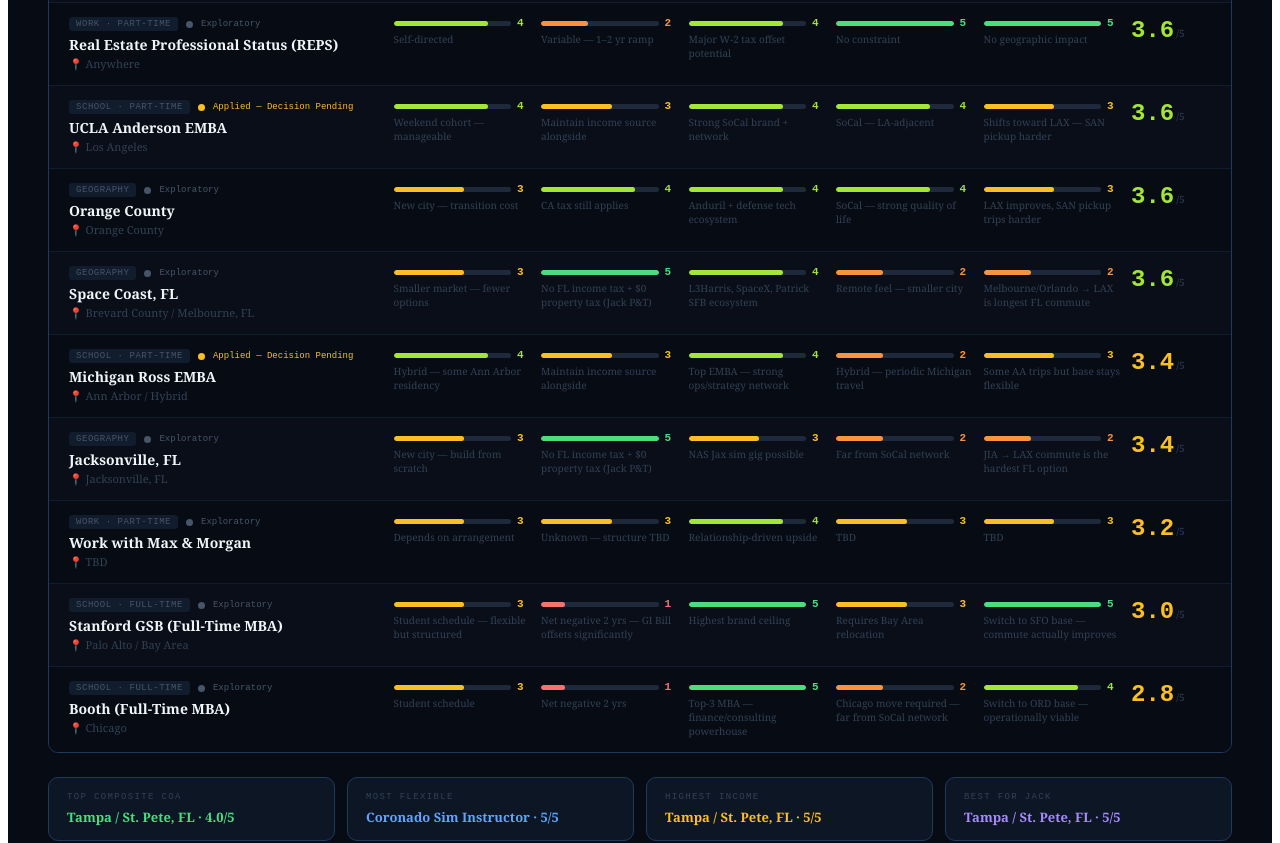
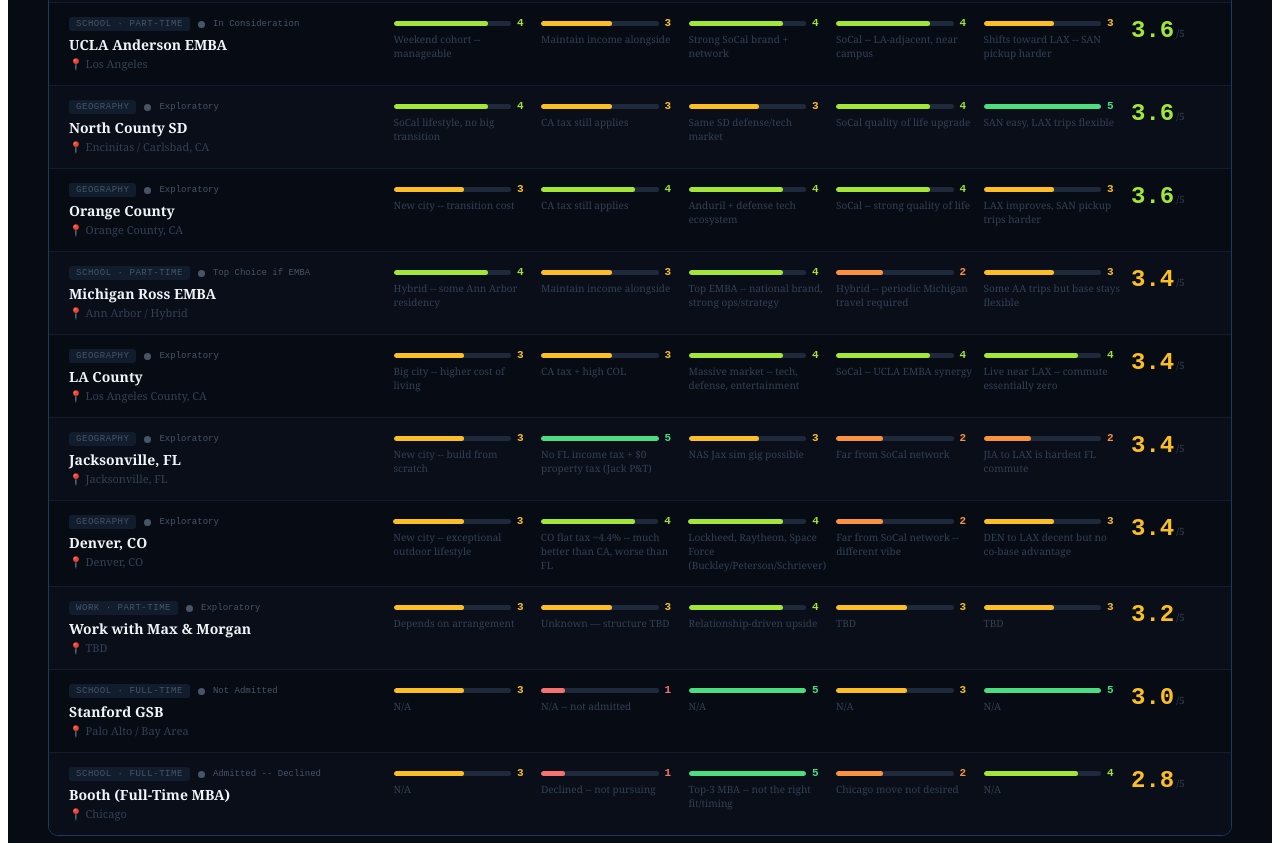
Before and after one commit to bigwiff1/nikki-coa-dev, a React (Create React App) app: page / in a window 1280 px wide. Shown: the part 980-1823 px from the top of the page. Built offline with nearby package versions, Linux system fonts and the light colour scheme.

Commit message:
changing due to decisions

```diff
--- a/src/App.js
+++ b/src/App.js
@@ -61,107 +61,117 @@
     upsideNote: "Very high — Anduril pre-IPO", geoNote: "OC move required",
     jackNote: "Closer to LAX, loses SAN pickup trips",
     notes: "Anduril is the tier-1 target. Pre-IPO equity is meaningful. OC move is required — makes sim commute untenable. Conflicts with all grad school. Jack base shifts toward LAX which improves his commute, but loses SAN trip pickup flexibility.",
-    synergies: [13], conflicts: [1, 7, 8, 9, 10],
+    synergies: [13], conflicts: [1, 9, 10],
   },
   {
-    id: 7, category: "School · Full-Time", name: "Stanford GSB (Full-Time MBA)",
-    status: "Exploratory", geo: "Palo Alto / Bay Area",
+    id: 7, category: "School · Full-Time", name: "Stanford GSB",
+    status: "Not Admitted", geo: "Palo Alto / Bay Area",
     flexScore: 3, incomeScore: 1, upsideScore: 5, geoScore: 3, jackScore: 5,
-    incomeNote: "Net negative 2 yrs — GI Bill offsets significantly", flexNote: "Student schedule — flexible but structured",
-    upsideNote: "Highest brand ceiling", geoNote: "Requires Bay Area relocation",
-    jackNote: "Switch to SFO base — commute actually improves",
-    notes: "Biggest brand, biggest opportunity cost, biggest upside. GI Bill covers significant cost. Full-time = no full-time job alongside. Jack switches to SFO base — his commute legitimately improves. Cannot combine with any other school track or full-time work.",
-    synergies: [], conflicts: [5, 6, 8, 9, 10],
+    incomeNote: "N/A -- not admitted", flexNote: "N/A",
+    upsideNote: "N/A", geoNote: "N/A",
+    jackNote: "N/A",
+    notes: "Did not receive admission. Off the board. No action required.",
+    synergies: [], conflicts: [],
   },
   {
     id: 8, category: "School · Full-Time", name: "Booth (Full-Time MBA)",
-    status: "Exploratory", geo: "Chicago",
+    status: "Admitted -- Declined", geo: "Chicago",
     flexScore: 3, incomeScore: 1, upsideScore: 5, geoScore: 2, jackScore: 4,
-    incomeNote: "Net negative 2 yrs", flexNote: "Student schedule",
-    upsideNote: "Top-3 MBA — finance/consulting powerhouse", geoNote: "Chicago move required — far from SoCal network",
-    jackNote: "Switch to ORD base — operationally viable",
-    notes: "Exceptional school. Jack switches to ORD — works operationally. No CA or IL state income tax (IL flat ~4.95% — still better than CA). Less SoCal network vs Stanford/UCLA. Full-time = no full-time work. Cannot combine with other school tracks.",
-    synergies: [], conflicts: [5, 6, 7, 9, 10],
+    incomeNote: "Declined -- not pursuing", flexNote: "N/A",
+    upsideNote: "Top-3 MBA -- not the right fit/timing", geoNote: "Chicago move not desired",
+    jackNote: "N/A",
+    notes: "Admitted to Booth but chose not to attend. Full-time MBA at this stage doesn't fit the COA priorities -- too much flexibility and income sacrifice. Decision is final. Off the board.",
+    synergies: [], conflicts: [],
   },
   {
     id: 9, category: "School · Part-Time", name: "UCLA Anderson EMBA",
-    status: "Applied — Decision Pending", geo: "Los Angeles",
+    status: "In Consideration", geo: "Los Angeles",
     flexScore: 4, incomeScore: 3, upsideScore: 4, geoScore: 4, jackScore: 3,
-    incomeNote: "Maintain income source alongside", flexNote: "Weekend cohort — manageable",
-    upsideNote: "Strong SoCal brand + network", geoNote: "SoCal — LA-adjacent",
-    jackNote: "Shifts toward LAX — SAN pickup harder",
-    notes: "Best flexibility/brand combo in SoCal. Can run alongside sim job or a part-time role. GI Bill applies. Decision pending — likely admitted. Conflicts with any full-time job. Compare format and schedule vs Michigan side by side when decisions arrive.",
-    synergies: [1, 4], conflicts: [5, 6, 7, 8, 10],
+    incomeNote: "Maintain income alongside", flexNote: "Weekend cohort -- manageable",
+    upsideNote: "Strong SoCal brand + network", geoNote: "SoCal -- LA-adjacent, near campus",
+    jackNote: "Shifts toward LAX -- SAN pickup harder",
+    notes: "Still in the running. Best SoCal flexibility+brand combo. Can run alongside sim job or part-time work. GI Bill applies. Key consideration vs Ross: SoCal network depth vs national brand. If staying in SoCal long-term, UCLA wins. If open to relocation, Ross may edge it.",
+    synergies: [1, 4], conflicts: [5, 6, 10],
   },
   {
     id: 10, category: "School · Part-Time", name: "Michigan Ross EMBA",
-    status: "Applied — Decision Pending", geo: "Ann Arbor / Hybrid",
+    status: "Top Choice if EMBA", geo: "Ann Arbor / Hybrid",
     flexScore: 4, incomeScore: 3, upsideScore: 4, geoScore: 2, jackScore: 3,
-    incomeNote: "Maintain income source alongside", flexNote: "Hybrid — some Ann Arbor residency",
-    upsideNote: "Top EMBA — strong ops/strategy network", geoNote: "Hybrid — periodic Michigan travel",
+    incomeNote: "Maintain income alongside", flexNote: "Hybrid -- some Ann Arbor residency",
+    upsideNote: "Top EMBA -- national brand, strong ops/strategy", geoNote: "Hybrid -- periodic Michigan travel required",
     jackNote: "Some AA trips but base stays flexible",
-    notes: "Strong national brand. No full relocation required — hybrid format with AA residency stints. Compare cohort quality, cost, and format vs UCLA side by side. Michigan network is national vs UCLA's SoCal strength.",
-    synergies: [1, 4], conflicts: [5, 6, 7, 8, 9],
+    notes: "Chosen school IF Nikki does an EMBA. Decision is between Ross, UCLA, or no MBA. Ross wins on national brand and program strength. Hybrid format means no full relocation. Ann Arbor residency trips are manageable. GI Bill applies. Key question: is the MBA worth the time and cost given the sim job + childcare reality?",
+    synergies: [1, 4], conflicts: [5, 6, 9],
   },
   {
-    id: 11, category: "Geography", name: "Stay in San Diego (92115)",
-    status: "Current", geo: "San Diego",
+    id: 11, category: "Geography", name: "Coronado / SD",
+    status: "Exploratory", geo: "Coronado, CA",
     flexScore: 4, incomeScore: 3, upsideScore: 3, geoScore: 5, jackScore: 5,
-    incomeNote: "CA tax: ~9.3–10.3% state drag", flexNote: "Known city — no transition cost",
-    upsideNote: "Strong defense/tech market", geoNote: "Home base",
-    jackNote: "SAN primary — max pickup trip flexibility",
-    notes: "Baseline. Highest geo comfort, lowest transition friction. CA tax drag is real — roughly $15–25k/yr more than Florida at current income. 2.25% mortgage stays as rental asset if you ever leave. Best paired with SD defense tech or EMBA tracks.",
-    synergies: [1, 2, 5, 12], conflicts: [],
+    incomeNote: "CA tax: ~9.3-10.3% drag", flexNote: "Known area, no transition",
+    upsideNote: "NAS + sim job synergy", geoNote: "NAS North Island -- sim job ideal",
+    jackNote: "SAN primary -- max trip pickup",
+    notes: "Natural move if sim job continues. NAS North Island proximity perfect for sim gig. Coronado itself is expensive -- North County (Encinitas, Carlsbad) more affordable. Still CA taxes. SD home at 2.25% stays as rental if you move.",
+    synergies: [1, 5], conflicts: [],
   },
   {
-    id: 12, category: "Geography", name: "Coronado / North County SD",
-    status: "Exploratory", geo: "Coronado / Encinitas / Carlsbad",
-    flexScore: 4, incomeScore: 3, upsideScore: 3, geoScore: 5, jackScore: 5,
-    incomeNote: "CA tax still applies", flexNote: "Quality of life upgrade",
-    upsideNote: "Same SD market access", geoNote: "NAS proximity — sim job ideal",
-    jackNote: "SAN remains easy",
-    notes: "Natural upgrade if sim job continues long-term. Coronado is expensive but perfectly positioned for NAS North Island. North County (Encinitas, Carlsbad) more affordable, still easy SAN/commute access. Still CA taxes.",
-    synergies: [1, 2, 11], conflicts: [],
+    id: 12, category: "Geography", name: "North County SD",
+    status: "Exploratory", geo: "Encinitas / Carlsbad, CA",
+    flexScore: 4, incomeScore: 3, upsideScore: 3, geoScore: 4, jackScore: 5,
+    incomeNote: "CA tax still applies", flexNote: "SoCal lifestyle, no big transition",
+    upsideNote: "Same SD defense/tech market", geoNote: "SoCal quality of life upgrade",
+    jackNote: "SAN easy, LAX trips flexible",
+    notes: "More affordable than Coronado. Close enough to NAS for sim gig. Great schools, outdoor lifestyle, strong community. CA tax drag persists. Good choice if staying SD area but wanting more space for the family.",
+    synergies: [1, 5], conflicts: [],
   },
   {
     id: 13, category: "Geography", name: "Orange County",
-    status: "Exploratory", geo: "Orange County",
+    status: "Exploratory", geo: "Orange County, CA",
     flexScore: 3, incomeScore: 4, upsideScore: 4, geoScore: 4, jackScore: 3,
-    incomeNote: "CA tax still applies", flexNote: "New city — transition cost",
-    upsideNote: "Anduril + defense tech ecosystem", geoNote: "SoCal — strong quality of life",
+    incomeNote: "CA tax still applies", flexNote: "New city -- transition cost",
+    upsideNote: "Anduril + defense tech ecosystem", geoNote: "SoCal -- strong quality of life",
     jackNote: "LAX improves, SAN pickup trips harder",
-    notes: "Only makes sense if OC defense tech is the work COA. Coronado sim commute is untenable from OC — that conflict is real. Jack base shifts toward LAX which actually helps his commute. CA taxes remain the drag.",
+    notes: "Only makes sense if OC defense tech (Anduril) is the work COA. Coronado sim commute untenable from OC. Jack shifts toward LAX which helps his commute. CA taxes remain the drag.",
     synergies: [6], conflicts: [1],
   },
   {
-    id: 14, category: "Geography", name: "Jacksonville, FL",
+    id: 14, category: "Geography", name: "LA County",
+    status: "Exploratory", geo: "Los Angeles County, CA",
+    flexScore: 3, incomeScore: 3, upsideScore: 4, geoScore: 4, jackScore: 4,
+    incomeNote: "CA tax + high COL", flexNote: "Big city -- higher cost of living",
+    upsideNote: "Massive market -- tech, defense, entertainment", geoNote: "SoCal -- UCLA EMBA synergy",
+    jackNote: "Live near LAX -- commute essentially zero",
+    notes: "Natural fit if UCLA Anderson EMBA is the school COA -- campus is in Westwood. Jack's commute essentially disappears. CA taxes and high COL are the drag. Maximizes UCLA EMBA value through proximity to cohort, networking, and LA defense/tech scene.",
+    synergies: [9, 6], conflicts: [1],
+  },
+  {
+    id: 15, category: "Geography", name: "Jacksonville, FL",
     status: "Exploratory", geo: "Jacksonville, FL",
     flexScore: 3, incomeScore: 5, upsideScore: 3, geoScore: 2, jackScore: 2,
-    incomeNote: "No FL income tax + $0 property tax (Jack P&T)", flexNote: "New city — build from scratch",
+    incomeNote: "No FL income tax + $0 property tax (Jack P&T)", flexNote: "New city -- build from scratch",
     upsideNote: "NAS Jax sim gig possible", geoNote: "Far from SoCal network",
-    jackNote: "JIA → LAX commute is the hardest FL option",
-    notes: "Strongest financial COA: no FL state income tax (~$15–25k/yr savings), Jack's P&T = full FL homestead property tax exemption. Rent SD home (positive cash flow at 2.25%) + rent in FL first then buy = dual-asset position. NAS Jax could open a sim gig. Jack commute is the real friction — JIA to LAX is a grind.",
+    jackNote: "JIA to LAX is hardest FL commute",
+    notes: "Strong FL financial case. No state income tax + Jack P&T = $0 property tax. Rent SD (positive cash flow at 2.25%) + rent FL first then buy. NAS Jax could open sim work for Nikki. Jack commute is the friction -- JIA to LAX is a grind.",
     synergies: [2], conflicts: [1, 5, 6, 9],
   },
   {
-    id: 15, category: "Geography", name: "Tampa / St. Pete, FL",
+    id: 16, category: "Geography", name: "Tampa / St. Pete, FL",
     status: "Exploratory", geo: "Tampa / St. Pete, FL",
     flexScore: 3, incomeScore: 5, upsideScore: 4, geoScore: 3, jackScore: 5,
-    incomeNote: "No FL income tax + $0 property tax (Jack P&T)", flexNote: "New city — vibrant, growing",
-    upsideNote: "MacDill AFB contractor angle — SOCOM/CENTCOM/SOUTHCOM", geoNote: "Great lifestyle, far from SoCal",
-    jackNote: "TPA-MCO co-base — home airport options + LAX commute solved",
-    notes: "Same FL tax advantages as Jax but Jack's ops actually work cleanly here — TPA-MCO co-base means two home airport options, solid LAX direct service from both, and genuine scheduling flexibility. Best FL option for Jack operationally. MacDill = SOCOM, CENTCOM, SOUTHCOM — aviation/acquisitions background fits contractor work. Rent SD + rent FL first then buy = strong dual-asset play.",
+    incomeNote: "No FL income tax + $0 property tax (Jack P&T)", flexNote: "New city -- vibrant, growing",
+    upsideNote: "MacDill AFB -- SOCOM/CENTCOM/SOUTHCOM contractor", geoNote: "Great lifestyle, far from SoCal",
+    jackNote: "TPA-MCO co-base -- two home airports, LAX solved",
+    notes: "Same FL tax advantages as Jax but Jack ops work cleanly -- TPA-MCO co-base means two home airports, solid LAX direct service from both. MacDill = SOCOM/CENTCOM/SOUTHCOM -- aviation/acquisitions background fits. Rent SD + rent FL first then buy = strong dual-asset play.",
     synergies: [2], conflicts: [1, 9],
   },
   {
-    id: 16, category: "Geography", name: "Space Coast, FL",
-    status: "Exploratory", geo: "Brevard County / Melbourne, FL",
-    flexScore: 3, incomeScore: 5, upsideScore: 4, geoScore: 2, jackScore: 2,
-    incomeNote: "No FL income tax + $0 property tax (Jack P&T)", flexNote: "Smaller market — fewer options",
-    upsideNote: "L3Harris, SpaceX, Patrick SFB ecosystem", geoNote: "Remote feel — smaller city",
-    jackNote: "Melbourne/Orlando → LAX is longest FL commute",
-    notes: "FL tax benefits apply. L3Harris HQ, SpaceX, Patrick SFB = real aerospace/defense market — aviation background fits. Lifestyle is smaller city vs Tampa. Jack commute is the hardest of all FL options. Worth exploring only if a specific employer drives it.",
-    synergies: [2], conflicts: [1, 9],
+    id: 17, category: "Geography", name: "Denver, CO",
+    status: "Exploratory", geo: "Denver, CO",
+    flexScore: 3, incomeScore: 4, upsideScore: 4, geoScore: 2, jackScore: 3,
+    incomeNote: "CO flat tax ~4.4% -- much better than CA, worse than FL", flexNote: "New city -- exceptional outdoor lifestyle",
+    upsideNote: "Lockheed, Raytheon, Space Force (Buckley/Peterson/Schriever)", geoNote: "Far from SoCal network -- different vibe",
+    jackNote: "DEN to LAX decent but no co-base advantage",
+    notes: "Colorado flat income tax ~4.4% -- significant improvement over CA's 9.3-10.3% but not zero like FL. No full P&T property tax exemption in CO (partial only). Strong defense/aerospace: Lockheed Martin, Raytheon, Space Force bases, Boeing. Exceptional outdoor lifestyle -- great for family. Jack commutes DEN-LAX with plenty of flights but no co-base optimization. Net: financially better than CA, worse than FL.",
+    synergies: [2, 4], conflicts: [1, 9],
   },
 ];
 
@@ -445,7 +455,7 @@
     track: "emba",
     monthId: "apr",
     label: "UCLA / Ross\nDecision Arrives",
-    sublabel: "Likely admitted to both",
+    sublabel: "Ross = top choice if MBA\nUCLA still in consideration",
     color: "#1d4ed8",
     border: "#60a5fa",
     width: 130,
@@ -454,8 +464,8 @@
     id: "emba_choose",
     track: "emba",
     monthId: "may",
-    label: "Choose:\nUCLA vs Michigan",
-    sublabel: "Compare format, cohort,\ncost, network",
+    label: "Decision:\nRoss, UCLA, or No MBA?",
+    sublabel: "3 paths: Ross EMBA,\nUCLA EMBA, or skip MBA",
     color: "#1e40af",
     border: "#93c5fd",
     width: 130,
@@ -560,6 +570,16 @@
 
   // FINANCE
   {
+    id: "childcare",
+    track: "finance",
+    monthId: "apr",
+    label: "Zoe Starts\nLearning Jungle",
+    sublabel: "$1,302/wk both kids\n~$5,644/mo — sim job covers it",
+    color: "#14532d",
+    border: "#4ade80",
+    width: 130,
+  },
+  {
     id: "reps_eval",
     track: "finance",
     monthId: "now",
@@ -574,7 +594,7 @@
     track: "finance",
     monthId: "may",
     label: "Model July\nIncome Cliff",
-    sublabel: "Wife pay + BAH gone\nOptimize contributions",
+    sublabel: "Mil pay+BAH gone\nChildcare ~$5,644/mo kicks in",
     color: "#14532d",
     border: "#4ade80",
     width: 120,
@@ -614,6 +634,7 @@
   ["emba_choose", "geo_decision"],  // school choice affects geography
   ["geo_decision", "move"],
   ["geo_decision", "fl_finance"],
+  ["childcare", "tax_model"],
   ["tax_model", "hsa"],
 ];
 
```
Also changed, not shown: App.js (+87 -66 lines).
